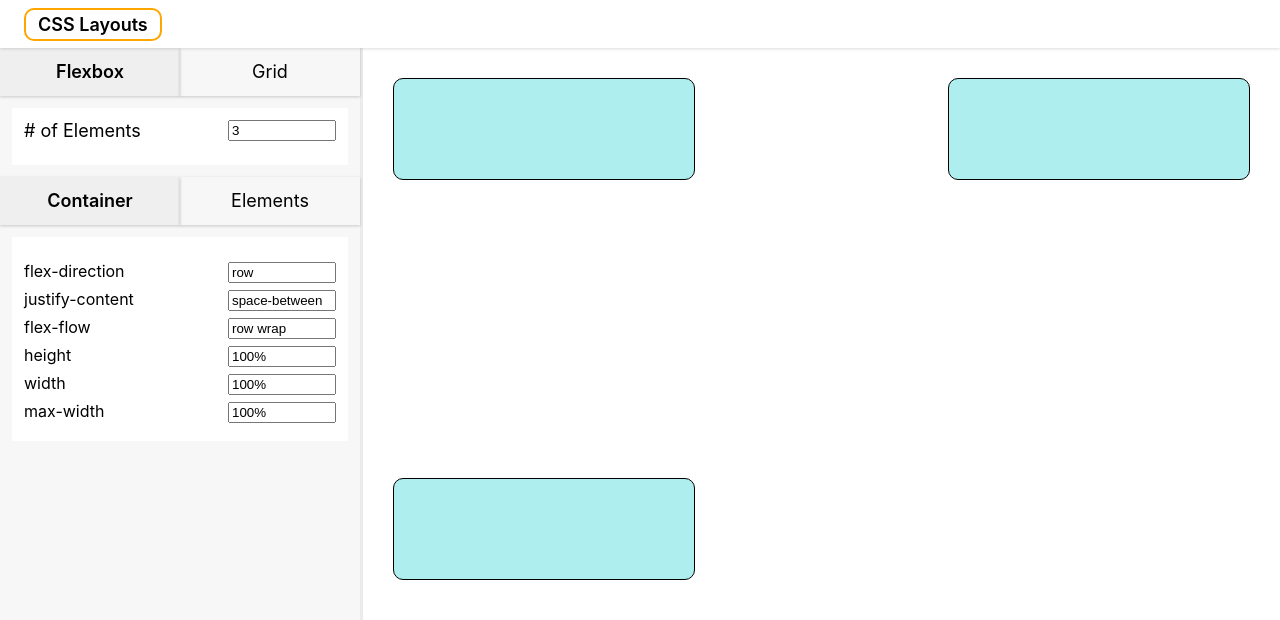
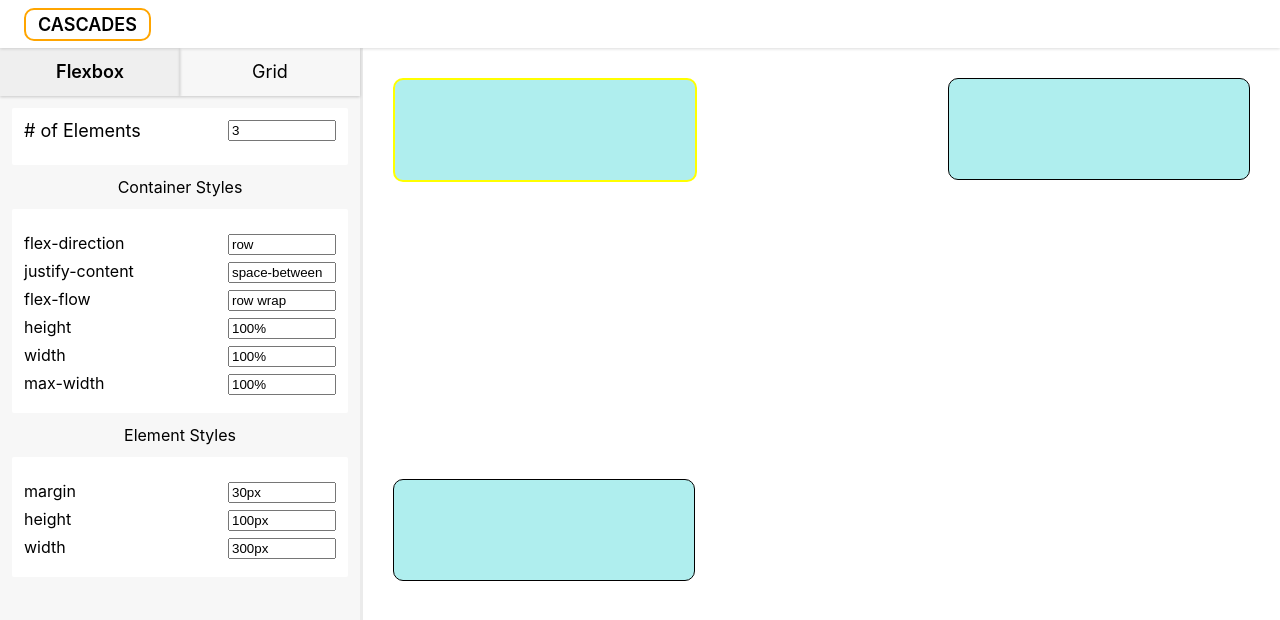
Before and after one commit to bmartinson5/CSS-Visualizer, a React (Create React App) app: page / in a window 1280 px wide. Shown: the top 620 px of the page. Built offline with nearby package versions, Linux system fonts and the light colour scheme.

Commit message:
change styles for individual elements

```diff
--- a/src/App.js
+++ b/src/App.js
@@ -1,7 +1,7 @@
-import React, { Fragment, useReducer, useState } from 'react';
+import React, { Fragment, useEffect, useReducer, useState } from 'react';
 import './App.css';
 
-import { defaultSelectionState } from './utilities/objects';
+import { defaultContainerStyles, defaultElementStyles, defaultSelectionState, updateState } from './utilities/objects';
 
 import Selection from './components/Selection';
 import SelectionDisplay from './components/SelectionDisplay';
@@ -9,48 +9,60 @@ import Header from './components/Header';
 
 
 function selectionReducer(state = defaultSelectionState, action) {
-  console.log({ action });
   switch (action.type) {
     case 'update':
       return {
         ...state,
         [action.attribute]: action.value,
-        styling: {
-          ...state.styling,
-        },
-        containerStyling: {
-          ...state.containerStyling,
-        },
-      };
-    case 'updateStyling':
-      return {
-        ...state,
-        styling: {
-          ...state.styling,
-          [action.attribute]: action.value,
-        },
-        containerStyling: {
-          ...state.containerStyling,
-        },
-      };
-    case 'updateContainerStyling':
-      return {
-        ...state,
-        styling: {
-          ...state.styling,
-        },
-        containerStyling: {
-          ...state.containerStyling,
-          [action.attribute]: action.value,
-        },
       };
     default:
       return state;
   }
 }
 
+function elementStylesReducer(state, action) {
+  console.log({ action });
+  const { elementId, styleName, value } = action;
+  switch (action.type) {
+    case 'update':
+      return updateState(state, `${elementId}.${styleName}`, value);
+    default:
+      return state;
+  }
+}
+
+function elementContainerStylesReducer(state, action) {
+  console.log({ action });
+  const { elementId, styleName, value } = action;
+  switch (action.type) {
+    case 'update':
+      return updateState(state, `${elementId}.${styleName}`, value);
+    default:
+      return state;
+  }
+}
+
+function createDefaultStyles(numOfElements, defaultStyles) {
+  const defaultObject = {};
+  for (let x = 0; x < numOfElements; ++x) {
+    defaultObject[x] = defaultStyles;
+  }
+  return defaultObject;
+}
+
 function App() {
   const [selectionState, dispatch] = useReducer(selectionReducer, defaultSelectionState);
+  const [elementStyles, dispatchElementStyles] = useReducer(elementStylesReducer, createDefaultStyles(3, defaultElementStyles));
+  const [containerStyles, dispatchContainerStyles] = useReducer(elementContainerStylesReducer, createDefaultStyles(3, defaultContainerStyles));
+
+  const handleChangeStyles = (type, name, value) => {
+    if (type === 'container') {
+      dispatchContainerStyles({ type: 'update', elementId: selectionState.selectedContainer, styleName: name, value });
+      return;
+    }
+
+    dispatchElementStyles({ type: 'update', elementId: selectionState.selectedElement, styleName: name, value });
+  };
 
   const handleChange = (type, attribute, value) => {
     dispatch({ type, attribute, value });
@@ -63,12 +75,16 @@ function App() {
         <Selection
           selectionState={selectionState}
           changeSelection={handleChange.bind(null, 'update')}
-          changeStyling={handleChange.bind(null, 'updateStyling')}
-          changeContainerStyling={handleChange.bind(null, 'updateContainerStyling')}
+          changeElementStyles={handleChangeStyles.bind(null, 'element')}
+          changeContainerStyles={handleChangeStyles.bind(null, 'container')}
+          elementStyles={elementStyles}
+          containerStyles={containerStyles}
         />
         <SelectionDisplay
           selectionState={selectionState}
           changeSelection={handleChange.bind(null, 'update')}
+          elementStyles={elementStyles}
+          containerStyles={containerStyles}
         />
       </main>
     </Fragment>
--- a/src/components/Header.js
+++ b/src/components/Header.js
@@ -5,9 +5,9 @@ import '../App.css';
 function App() {
   return (
     <Fragment>
-      <header className="co-header">
+      <header className='co-header'>
         <div className='header-title'>
-          CSS Layouts
+          CASCADES
         </div>
       </header >
     </Fragment>
--- a/src/components/Selection.js
+++ b/src/components/Selection.js
@@ -6,13 +6,15 @@ import StyleSection from './StyleSection';
 
 
 function Selection({
+  elementStyles,
+  containerStyles,
   changeSelection,
-  changeStyling,
-  changeContainerStyling,
+  changeElementStyles,
+  changeContainerStyles,
   selectionState,
 }) {
 
-  const { selectedStyleType, elements } = selectionState;
+  const { elements, selectedElement, selectedContainer } = selectionState;
 
   const handleChangeElements = (attr, newValue, isNumber) => {
     if (!isNumber || newValue >= 1) {
@@ -20,43 +22,40 @@ function Selection({
     }
   };
 
-  const buildStyleSections = () => {
-    if (selectedStyleType === 'Container') {
-      return (
-        <StyleSection
-          selectionState={selectionState}
-          selectionType='containerStyling'
-          changeStyling={changeContainerStyling}
-        />
-      );
-    }
+  // const buildStyleSections = () => {
+  //     return (
+  //       <StyleSection
+  //         options={containerStyles[selectedContainer]}
+  //         changeStyling={changeContainerStyles}
+  //       />
+  //     );
+  //   }
 
-    return (
-      <StyleSection
-        selectionState={selectionState}
-        selectionType='styling'
-        changeStyling={changeStyling}
-      />
-    );
-  };
+  //   return (
+  //     <StyleSection
+  //       options={elementStyles[selectedElement]}
+  //       changeStyling={changeElementStyles}
+  //     />
+  //   );
+  // };
 
 
-  const buildSelectionHeaders = (headers, identifier) => {
-    return headers.map((header) => {
-      const stylesClasses = classNames({
-        'layout-selection': true,
-        'layout-selected': header === selectionState[identifier],
-      });
-      return (
-        <div
-          className={stylesClasses}
-          onClick={() => changeSelection(identifier, header)}
-        >
-          {header}
-        </div>
-      );
-    });
-  };
+  // const buildSelectionHeaders = (headers, identifier) => {
+  //   return headers.map((header) => {
+  //     const stylesClasses = classNames({
+  //       'layout-selection': true,
+  //       'layout-selected': header === selectionState[identifier],
+  //     });
+  //     return (
+  //       <div
+  //         className={stylesClasses}
+  //         onClick={() => changeSelection(identifier, header)}
+  //       >
+  //         {header}
+  //       </div>
+  //     );
+  //   });
+  // };
 
   return (
     <Fragment>
@@ -84,10 +83,23 @@ function Selection({
         </div>
 
         <div className='layout-selection-container'>
-          {buildSelectionHeaders(['Container', 'Elements'], 'selectedStyleType')}
+          Container Styles
         </div>
         <div className='selection-container'>
-          {buildStyleSections()}
+          <StyleSection
+            options={containerStyles[selectedContainer]}
+            changeStyling={changeContainerStyles}
+          />
+        </div>
+
+        <div className='layout-selection-container'>
+          Element Styles
+        </div>
+        <div className='selection-container'>
+          <StyleSection
+            options={elementStyles[selectedElement]}
+            changeStyling={changeElementStyles}
+          />
         </div>
 
       </section>
--- a/src/components/SelectionDisplay.js
+++ b/src/components/SelectionDisplay.js
@@ -5,41 +5,36 @@ import '../App.css';
 function SelectionDisplay({
   selectionState,
   changeSelection,
+  elementStyles,
+  containerStyles,
 }) {
-  const { selectedElements } = selectionState;
-
-  const getNewSelectedElements = (numberClicked) => {
-    if (selectedElements.includes(numberClicked)) {
-      return selectedElements.filter((elementNumber) => {
-        return elementNumber !== numberClicked;
-      });
-    }
-
-    return [...selectedElements, numberClicked];
-  };
+  const { selectedElement, selectedContainer, elements } = selectionState;
 
   const buildPage = () => {
-    const elements = [];
-    console.log({ selectedElements });
-    for (let x = 0; x < selectionState.elements; ++x) {
+    const content = [];
+    for (let x = 0; x < elements; ++x) {
+      const isSelected = selectedElement === x;
       const elementClasses = classNames({
         element: true,
-        'selected-element': selectionState.selectedElements.includes(x),
+        'selected-element': isSelected,
       });
 
-      elements.push(
+      content.push(
         <div
           className={elementClasses}
-          style={selectionState.styling}
-          onClick={() => changeSelection('selectedElements', getNewSelectedElements(x))}
+          style={elementStyles[x]}
+          onClick={() => changeSelection('selectedElement', x)}
         >
 
         </div>,
       );
     }
     return (
-      <div className='elements-container' style={selectionState.containerStyling}>
-        {elements}
+      <div
+        className='elements-container'
+        style={containerStyles[selectedContainer]}
+      >
+        {content}
       </div>
     );
   };
--- a/src/components/StyleSection.js
+++ b/src/components/StyleSection.js
@@ -2,13 +2,14 @@ import React, { Fragment, useState } from 'react';
 import '../App.css';
 
 function StyleSection({
-  selectionState,
-  selectionType,
+  options,
   changeStyling,
 }) {
-  const options = selectionState[selectionType];
 
   const buildOptions = () => {
+    if (!options) {
+      return null;
+    }
 
     return Object.entries(options).map(([styleName, styleValue]) => {
       return (
--- a/src/utilities/objects.js
+++ b/src/utilities/objects.js
@@ -1,19 +1,57 @@
+const defaultNumberOfElements = 3;
 
 export const defaultSelectionState = {
-  elements: 3,
-  selectedElements: [],
+  elements: defaultNumberOfElements,
+  selectedElement: 0,
+  selectedContainer: 0,
   selectedStyleType: 'Container',
-  styling: {
+};
+
+export const defaultElementStyles = {
   margin: '30px',
   height: '100px',
   width: '300px',
-  },
-  containerStyling: {
+};
+
+export const defaultContainerStyles = {
   'flex-direction': 'row',
   'justify-content': 'space-between',
   'flex-flow': 'row wrap',
   height: '100%',
   width: '100%',
   'max-width': '100%',
-  },
 };
+
+
+
+export function updateState(state, fullName, value) {
+  let nameBeforePeriod = fullName;
+  let nameAfterPeriod;
+  const foundPeriod = fullName.includes('.');
+  if (foundPeriod) {
+    const index = fullName.indexOf('.');
+    nameBeforePeriod = fullName.slice(0, index);
+    nameAfterPeriod = fullName.slice(index + 1);
+  }
+
+  if (nameBeforePeriod in state) {
+    if (foundPeriod) {
+      return {
+        ...state,
+        [nameBeforePeriod]: updateState(Object.assign(state[nameBeforePeriod]), nameAfterPeriod, value),
+      };
+    }
+
+    return {
+      ...state,
+      [nameBeforePeriod]: value,
+    };
+  } else if (!foundPeriod) {
+    return {
+      ...state,
+      [nameBeforePeriod]: value,
+    };
+  }
+
+  throw new Error(`${nameBeforePeriod} not found in ${JSON.stringify(state, null, 2)}`);
+}
```
Lines whose indentation alone changed are shown as unchanged.
